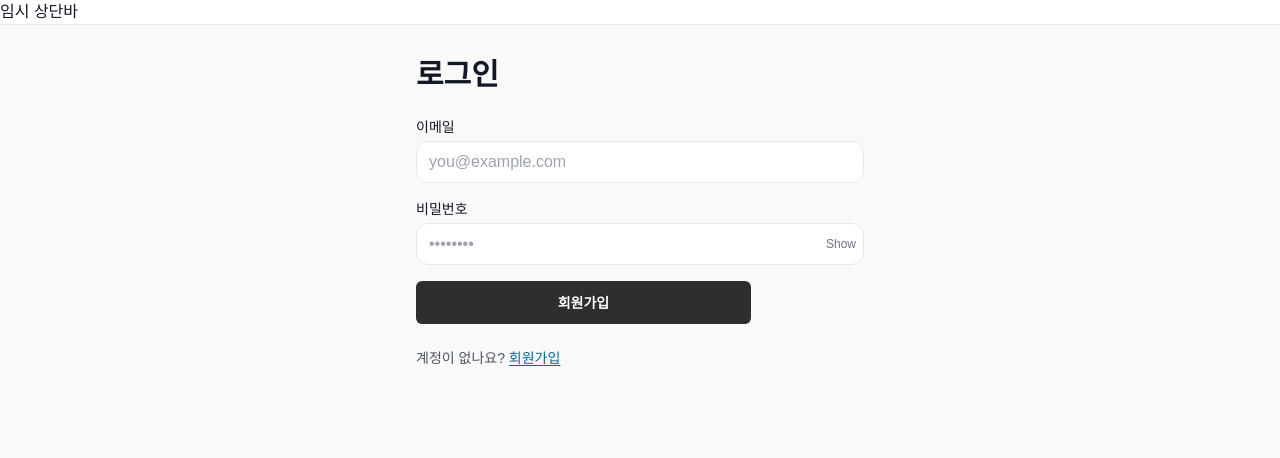
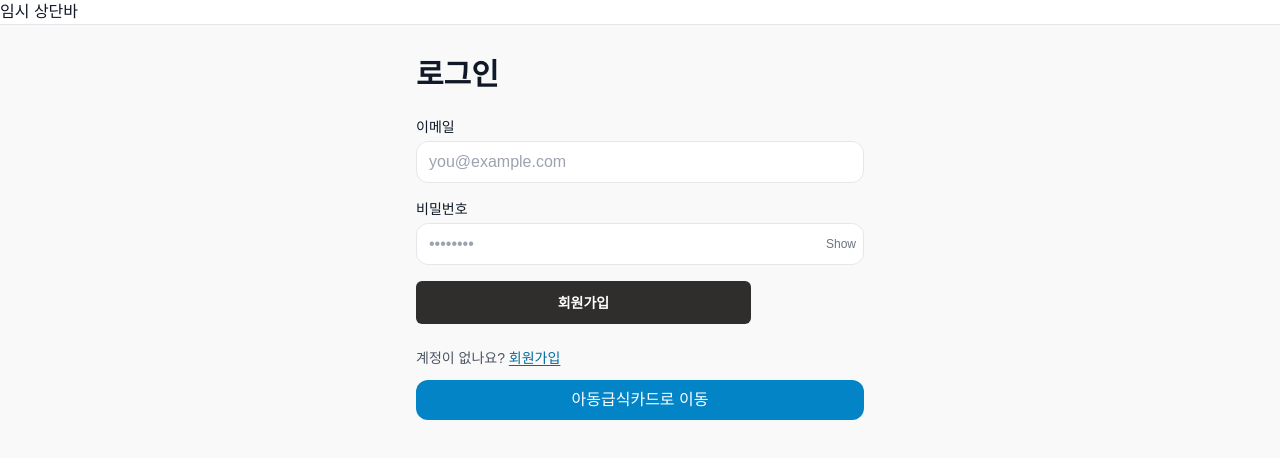
Before and after one commit to LetsEat-team/lets_eat_frontend, a React (Vite) app: page /login in a window 1280 px wide. Shown: the top 458 px of the page. Built offline with nearby package versions, Linux system fonts and the light colour scheme; a web font is replaced by a local one.

Commit message:
test: #1 vercel로 카메라 확인하기

```diff
--- a/src/pages/LoginPage.tsx
+++ b/src/pages/LoginPage.tsx
@@ -1,7 +1,9 @@
 import { useState } from "react";
 import Button from "../components/Button";
+import { useNavigate } from "react-router-dom";
 
 export default function LoginPage() {
+   const navigate = useNavigate();
   const [email, setEmail] = useState("");
   const [pw, setPw] = useState("");
   const [showPw, setShowPw] = useState(false);
@@ -73,6 +75,13 @@ export default function LoginPage() {
       <p className="mt-6 text-sm text-gray-600">
         계정이 없나요? <a className="text-sky-700 underline underline-offset-2" href="#">회원가입</a>
       </p>
+              <button
+          type="button"
+          onClick={() => navigate("/childcard")}
+          className="w-full rounded-xl bg-sky-600 text-white py-2 mt-3 hover:bg-sky-700"
+        >
+          아동급식카드로 이동
+        </button>
     </section>
   );
 }
```
